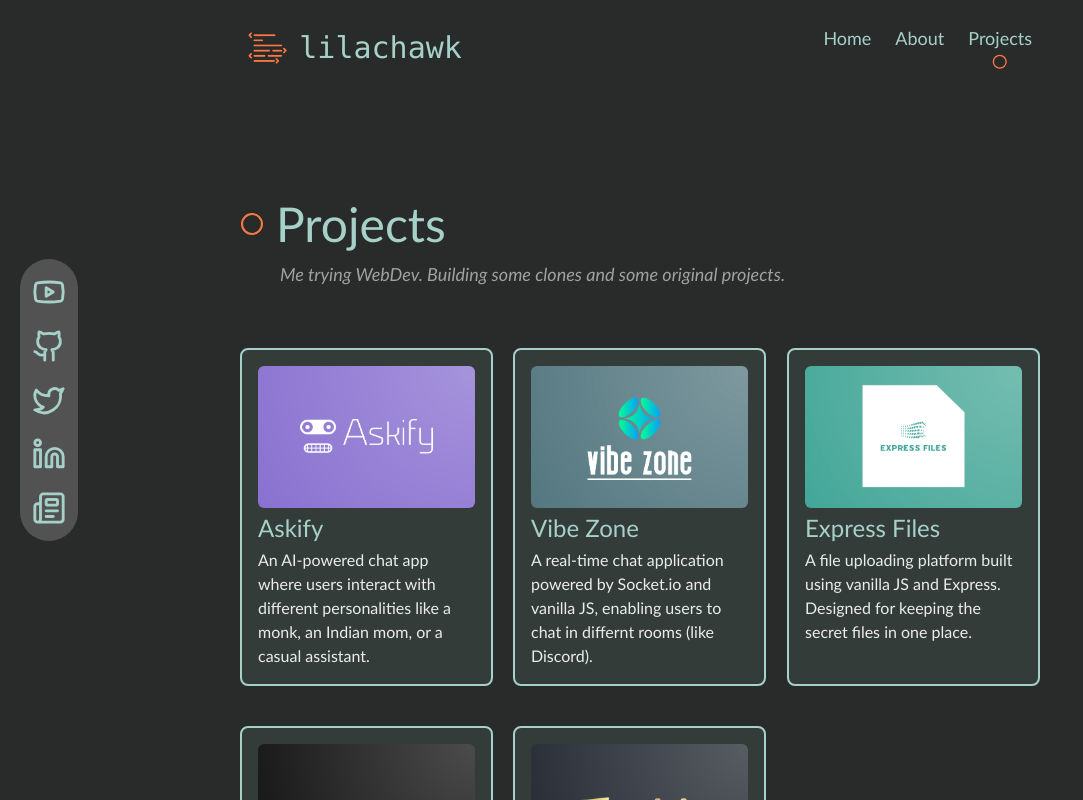
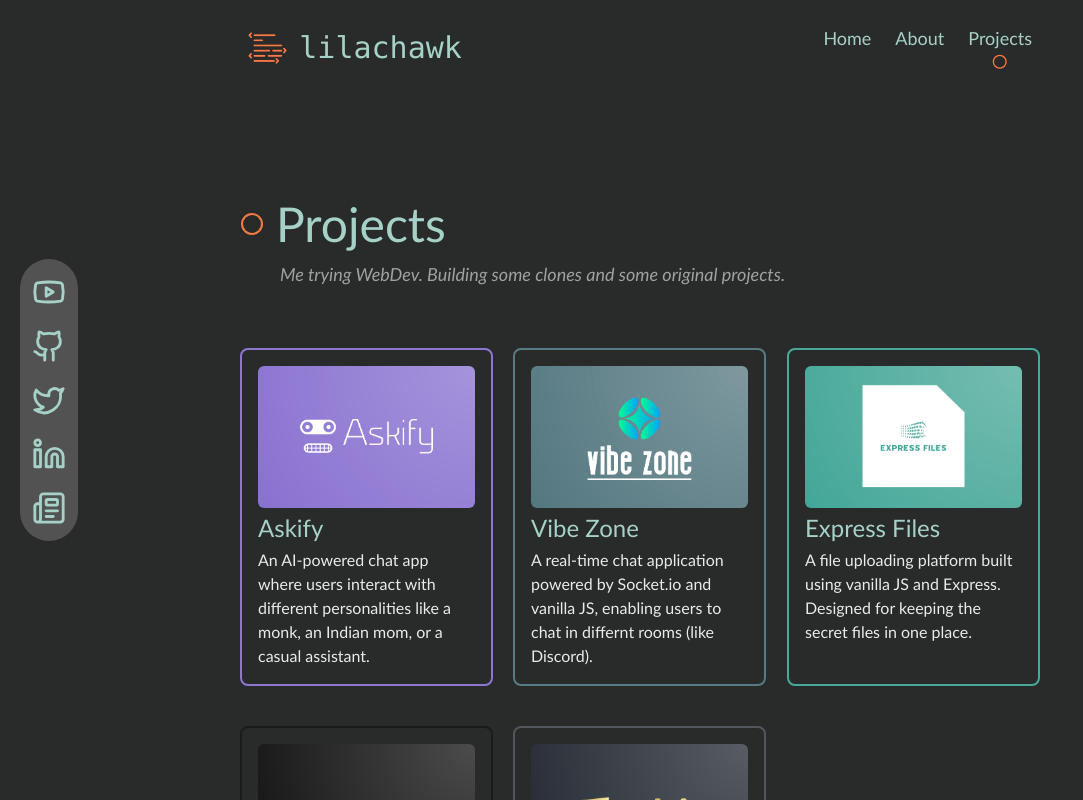
Before and after one commit to RudraPatel5435/portfolio, a React (Vite) app: page /projects in a window 1280 px wide. Shown: the top 800 px of the page, without its empty margins (0-1083 px from the left). Built offline with nearby package versions, Linux system fonts and the light colour scheme.

Commit message:
color changes in projects page

```diff
--- a/src/components/pages/Projects.jsx
+++ b/src/components/pages/Projects.jsx
@@ -1,4 +1,4 @@
-import React, { useState } from 'react'
+import React from 'react'
 import { motion } from "framer-motion";
 import Navbar from '../layout/Navbar'
 import { Helmet } from 'react-helmet';
@@ -9,6 +9,7 @@
 import Tilt from 'react-parallax-tilt';
 
 const Projects = () => {
+    const bgColor = projects.map(proj => proj.color)
     const container = {
         hidden: {},
         show: {
@@ -75,7 +76,7 @@
                     {projects.map((proj, idx) => (
                         <Tilt tiltMaxAngleX={10} tiltMaxAngleY={10} glareEnable={false}
                             key={idx}
-                            className="group flex flex-col gap-3 bg-sec/10 hover:bg-prim/10 border-2 border-sec hover:border-prim rounded-lg p-4"
+                            className={`group flex flex-col gap-3  border-2 ${bgColor[idx]} rounded-lg p-4`}
                         >
                             <motion.div
                                 variants={child}
--- a/src/constants/projects.js
+++ b/src/constants/projects.js
@@ -14,7 +14,8 @@
         tech: ["Next JS", "Tailwind CSS", "Gemini API"],
         git: "https://github.com/RudraPatel5435/askify",
         link: "https://askify-mocha.vercel.app/chat",
-        img: askify
+        img: askify,
+        color: "hover:bg-[#8E76D2]/30 border-[#8E76D2]"
     },
     {
         name: "Vibe Zone",
@@ -25,7 +26,8 @@
         tech: ["Javascript", "ExpressJS", "Socket.io", "Tailwind CSS"],
         git: "https://github.com/RudraPatel5435/Vibe-Zone",
         link: 'https://vibe-zone-tan.vercel.app/',
-        img: vibe
+        img: vibe,
+        color: "hover:bg-[#587A83]/30 border-[#587A83]"
     },
     {
         name: "Express Files",
@@ -36,7 +38,8 @@
         tech: ["Javascript", "ExpressJS", "Tailwind CSS"],
         git: "https://github.com/RudraPatel5435/ExpressFiles",
         link: "",
-        img: express
+        img: express,
+        color: "hover:bg-[#47A99A]/30 border-[#47A99A]"
     },
     {
         name: "Pop the Blue",
@@ -47,7 +50,8 @@
         tech: ["MERN", "Auth0", "Tailwind CSS"],
         git: "https://github.com/Harshil000/2-Devs",
         link: "https://2-devs.vercel.app/",
-        img: poptheblue
+        img: poptheblue,
+        color: "hover:bg-[#1B1B1B]/30 border-[#1B1B1B]"
     },
     {
         name: "Quizia",
@@ -58,6 +62,7 @@
         tech: ["MERN", "Tailwind CSS", "Toastify"],
         git: "https://github.com/RudraPatel5435/Quizia",
         link: "",
-        img: quizia
+        img: quizia,
+        color: "hover:bg-[#52575D]/30 border-[#52575D]"
     },
 ]
```
